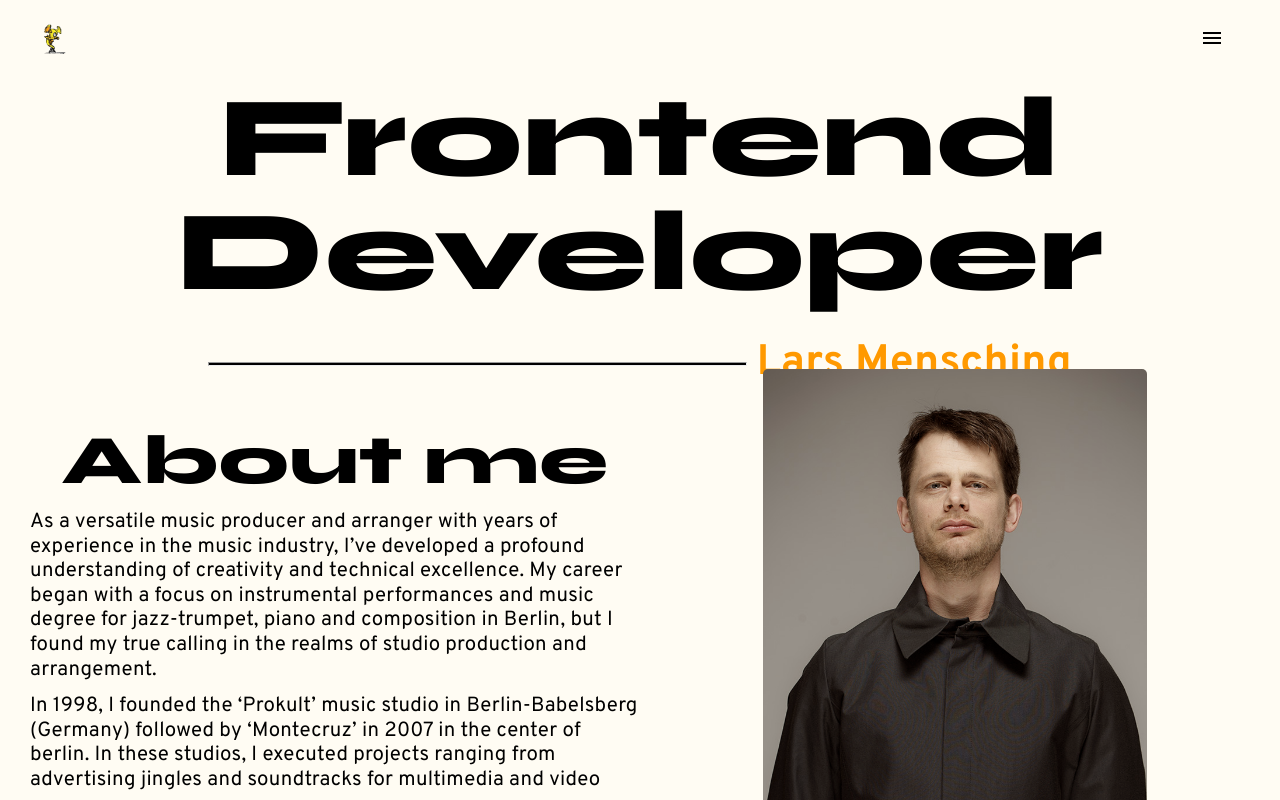
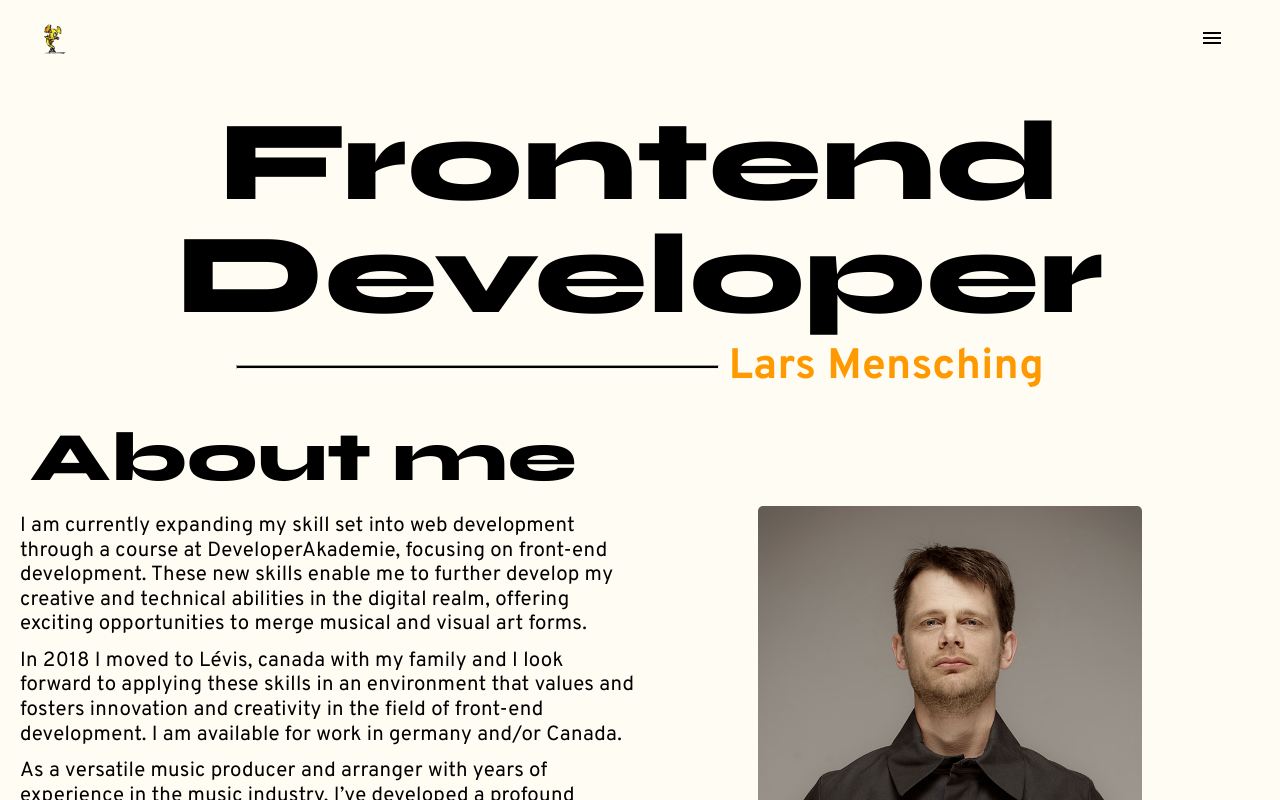
Before and after one commit to Imiphon/portfolio-music, an Angular app: page / in a window 1280 px wide. Built offline with nearby package versions, Linux system fonts and the light colour scheme.

Commit message:
first set of about-me.component

```diff
--- a/src/app/about-me/about-me.component.html
+++ b/src/app/about-me/about-me.component.html
@@ -1,34 +1,22 @@
 <div class="about-me-frame">
-    <div class="text-frame">
+    <div class="a2-frame">
+        <a id="a2" href="#">
+            Send a message
+        </a>
+    </div>
+
     <div class="sub-title">
         About me
     </div>
+    <div class="text-pic-frame">
+        <div class="left-frame">
+            <div class="text-frame">
+
                 <div class="text">
-            <p>As a versatile music producer and arranger with years of experience in the music industry, I’ve developed
-                a
-                profound understanding of creativity and technical excellence. My career began with a focus on
-                instrumental
-                performances and music degree for jazz-trumpet, piano and composition in Berlin, but I found my true
-                calling in
-                the realms of studio production and arrangement.
-            </p>
-            <p>In 1998, I founded the ‘Prokult’ music studio in Berlin-Babelsberg (Germany) followed by ‘Montecruz’ in
-                2007
-                in the center of berlin. In these studios, I executed projects ranging from advertising jingles and
-                soundtracks for multimedia and video games to extensive musical arrangements. This work required not
-                only
-                musical expertise but also a deep understanding of the technological aspects of music production and
-                leading music-productions.
-            </p>
-            <p>A significant milestone in my career came in 2014 when I co-founded a game development company. There, I
-                developed various concepts for musical learning games, wrote a children’s and youth book about the
-                “magic of
-                music,” designed a card game and much more. These experiences enhanced my skills in creative concept
-                development, leading app-productions and designing interactive educational materials.
-            </p>
                     <p>I am currently expanding my skill set into web development through a course at DeveloperAkademie,
                         focusing on
-                front-end development. These new skills enable me to further develop my creative and technical abilities
+                        front-end development. These new skills enable me to further develop my creative and technical
+                        abilities
                         in
                         the digital realm, offering exciting opportunities to merge musical and visual art forms.
                     </p>
@@ -37,9 +25,47 @@
                         that values and fosters innovation and creativity in the field of front-end development.
                         I am available for work in germany and/or Canada.
                     </p>
+                    <p>As a versatile music producer and arranger with years of experience in the music industry, I’ve
+                        developed
+                        a
+                        profound understanding of creativity and technical excellence. My career began with a focus on
+                        instrumental
+                        performances and music degree for jazz-trumpet, piano and composition in Berlin, but I found my
+                        true
+                        calling in
+                        the realms of studio production and arrangement.
+                    </p>
+                    <p>In 1998, I founded the ‘Prokult’ music studio in Berlin-Babelsberg (Germany) followed by
+                        ‘Montecruz’ in
+                        2007
+                        in the center of berlin. In these studios, I executed projects ranging from advertising jingles
+                        and
+                        soundtracks for multimedia and video games to extensive musical arrangements. This work required
+                        not
+                        only
+                        musical expertise but also a deep understanding of the technological aspects of music production
+                        and
+                        leading music-productions.
+                    </p>
+                    <p>A significant milestone in my career came in 2014 when I co-founded a game development company.
+                        There, I
+                        developed various concepts for musical learning games, wrote a children’s and youth book about
+                        the
+                        “magic of
+                        music,” designed a card game and much more. These experiences enhanced my skills in creative
+                        concept
+                        development, leading app-productions and designing interactive educational materials.
+                    </p>
                 </div>
+
+            </div>
+            <a id="a1" href="#">
+                Let's talk
+            </a>
         </div>
         <div class="portrait">
             <img src="assets/images/portrait3.png" alt="portrait">
         </div>
     </div>
+
+</div>
--- a/src/app/about-me/about-me.component.scss
+++ b/src/app/about-me/about-me.component.scss
@@ -1,29 +1,87 @@
 @import './../../styles.scss';
 
 .about-me-frame {
-    height: 400px;
-    @include dFlex($fd: row, $jc: flex-start);
+    max-width: 100%!important;
+    @include dFlex($jc: flex-start, $ai: flex-start);
 
     @media (max-width:375px) {
-        flex-direction:column-reverse;
+        flex-direction: column;
         margin: 10px;
+
         img {
-            width: 100px !important;
+            width: 100% !important;
         }
     }
 }
 
+.text-pic-frame {
+    @include dFlex($jc: flex-start, $fd: row);
+
+    @media (max-width:375px) {
+        flex-direction: column-reverse !important;
+        align-items: center !important;
+        gap: 12px;
+    }
+}
+
+.left-frame {
+    width: 50%;
+    @include dFlex();
+}
+
+a {
+    // height: 68px !important;
+    border: 4px solid black !important;
+    padding: 12px 1em 12px 1em !important;
+    text-decoration: none;
+    color: black;
+}
+
+#a1 {
+    //for screen under the text
+    margin-top: 10%;
+    @media (max-width:375px) {
+        display: none;
+    }
+}
+
+.a2-frame {
+    position: relative;
+
+    margin: 12px 0 12px 0;
+    @include dFlex();
+    @media (max-width:375px) {
+        width: 100vw;
+    }
+}
+
+#a2 {
+    //for mobile in top of the subtitle
+    width: 7em;
+    white-space: nowrap;
+    height: auto;
+    margin-bottom: 10%;
+    @media (min-width:375px) {
+        display: none;
+    }
+}
+
 .text-frame {
-    width: 50%; //width:619 of < 1440px
-    height: 354px;
-    @include dFlex($jc: flex-start);
+    width: 100%; //width:619 of < 1440px
+    height: 224px;
+    @include dFlex($jc: flex-start, $ai: flex-start);
     overflow: auto;
     padding: 10px;
 
     gap: 52px;
+
     @media (max-width:1440px) {
         height: 354px;
         gap: 3.6%;
+    }
+
+    @media (max-width:375px) {
+        width: 100%;
     }
 }
 
@@ -31,6 +89,8 @@
     @include subTitle();
     //height: 354px;
     margin-bottom: 2px;
+    padding: 10px;
+    text-align: left;
 
     @media (max-width:1440px) {
         font-size: 5.42vw;
@@ -38,9 +98,13 @@
     }
 }
 
+.text-pic-frame {
+    @include dFlex($ai: flex-start, $fd: row);
+}
+
 .text {
     width: 100%; //610pxof <1440px
-    height: 224px;
+    height: 55%;
     font-size: 23px;
     line-height: 27.6px;
 
@@ -61,10 +125,15 @@
     @include dFlex();
     width: 50%;
     height: auto;
-img {
 
-    width: 30vw;
-    height: auto;
-    border-radius: 5px;
+    @media (max-width:375px) {
+        width: 80%;
+    }
+
+    img {
+
+        width: 30vw;
+        height: auto;
+        border-radius: 5px;
+    }
 }
-}
--- a/src/app/coding-home/coding-home.component.scss
+++ b/src/app/coding-home/coding-home.component.scss
@@ -2,11 +2,14 @@
 
 .headline-frame {
     position: relative;
-    top: 2px;
+    top: 204px;
     width: 1440px;
     height: 840px;
-    @include dFlex();
+    display: inline-flex;
+    flex-direction: column;
+    align-items: center;
     @media (max-width:1440px) {
+        top: 2vw;
         width: 100%;
         height: auto;
     }
@@ -24,9 +27,14 @@
 }
 
 .line-name-frame {
-    width:100%;
-    margin: 20px;
+    width:70%;
+    max-width: 100%;
+    //margin: 20px;
     @include dFlex($fd:row,$jc:flex-end);
+    @media (max-width:1440px) {
+        width: 94%;
+        margin-bottom: 2vw;
+    }
 }
 
 .line {
--- a/src/styles.scss
+++ b/src/styles.scss
@@ -71,8 +71,8 @@ $defBoxS: -5px 5px 10px rgba(0, 0, 0, 0.5);
     background-color: $bgrC;
 }
 
-@mixin dFlex($jc: center, $ai: center, $fd: column) {
-    display: flex;
+@mixin dFlex($jc: center, $ai: center, $fd: column, $dp: flex) {
+    display: $dp;
     justify-content: $jc;
     align-items: $ai;
     flex-direction: $fd;
```
Lines whose indentation alone changed are shown as unchanged.
